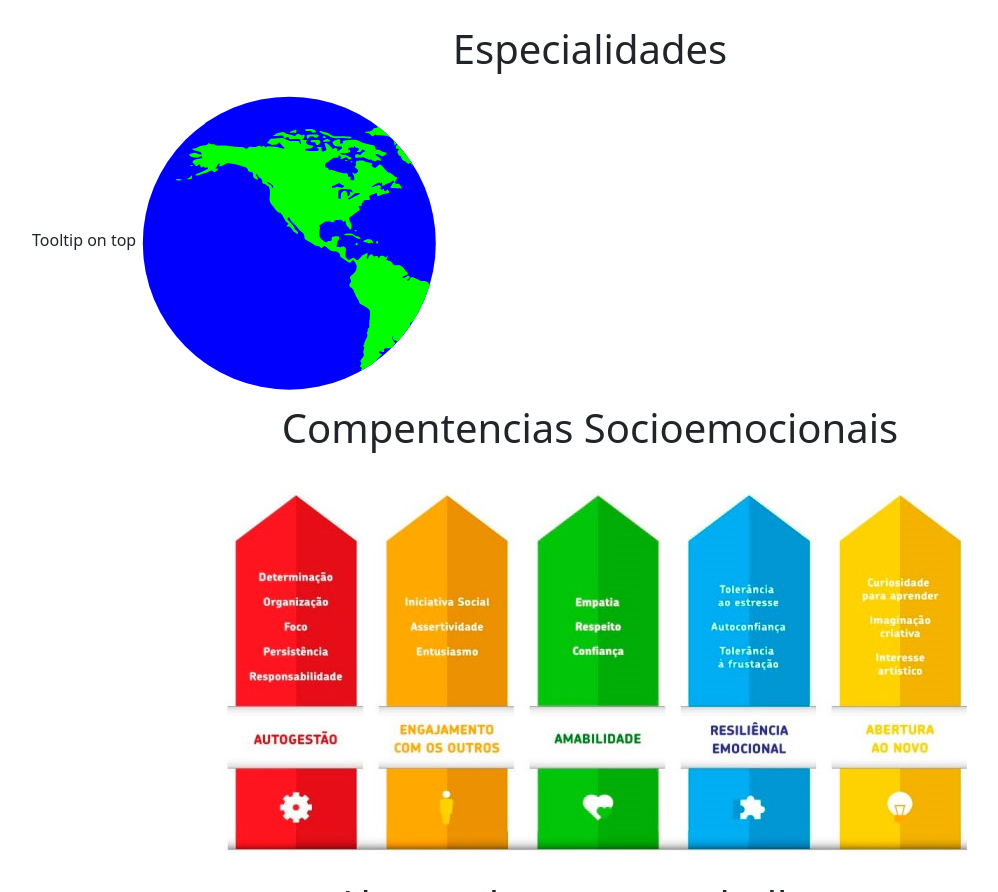
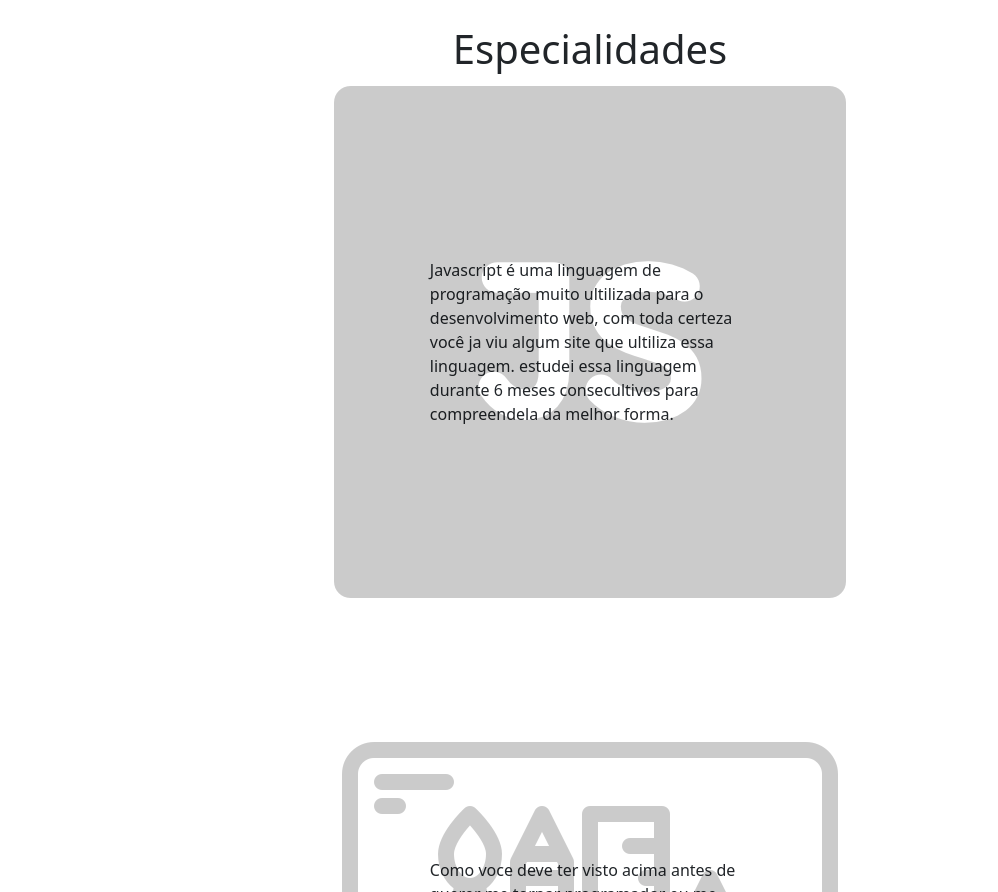
Before and after one commit to ProjetoVictor/Botstrap2.0, a plain HTML site: page index.html in a window 1280 px wide. Shown: the part 1453-2345 px from the top of the page, without its empty margins (50-1048 px from the left). Drawn offline with nearby package versions, Linux system fonts and the light colour scheme.

Commit message:
versão 5

```diff
--- a/css/estilo.css
+++ b/css/estilo.css
@@ -51,3 +51,43 @@ figure{
     visibility: visible;
     opacity: 1;
   }
+
+  .card{
+      margin: auto;
+      width: 33%;
+      background-color: var(--cinzaClaro);
+      border: none;
+  }
+
+  .card .face{
+      width: 100%;
+      height: 300px;
+  }
+
+  .card .face.face1{
+      display: flex;
+      justify-content: center;
+      align-items: center;
+      z-index: 1;
+      transform: translateY(100px);
+  }
+
+  .card .face.face1 .content{
+      opacity: 0.2;
+  }
+
+  .card .face.face2{
+    position: relative;
+    background: #fff;
+    display: flex;
+    justify-content: center;
+    align-items: center;
+    padding: 20px;
+    box-sizing: border-box;
+    transform: translateY(-200px);
+  }
+
+  .card .face.face2 .content p{
+    margin: 0;
+    padding: 0;
+  }
--- a/index.html
+++ b/index.html
@@ -98,11 +98,61 @@
         <div class="row">
           <h1 class="text-center titulo espacamentotexto">Especialidades</h1>
         </div>
-
-          <div data-bs-toggle="tooltip" data-bs-placement="top" title="Tooltip on top"> Tooltip on top
-            <img src="img/especialidades/terra.svg"/>
+        <div class="container">
+          <div class="card">
+            <div class="face face1">
+              <div class="content">
+                <img src="img/habilidades/javascript.png" class="img-card" alt="">
+              </div>
+            </div>
+            <div class="face face2">
+              <div class="content">
+                <p>Javascript é uma linguagem de programação muito ultilizada para o desenvolvimento web, com toda
+                  certeza você ja viu
+                  algum site que ultiliza essa linguagem. estudei essa linguagem durante 6 meses consecultivos
+                  para compreendela da melhor
+                  forma.
+                </p>
+              </div>
+            </div>
           </div>
-
+          <div class="card">
+            <div class="face face1">
+              <div class="content">
+                <img src="img/habilidades/desing.png" class="img-card" alt="">
+              </div>
+            </div>
+            <div class="face face2">
+              <div class="content">
+                <p>
+                  Como voce deve ter visto acima antes de querer me tornar programador eu me interecei muito pela
+                  area de desing grafico,
+                  ate fiz alguns cursos sobre montagem de fotos e banners, e tenho um grande conhecimento na area
+                  mesmo nao qurendo seguir
+                  carreira com ela.
+                </p>
+              </div>
+            </div>
+          </div>
+          <div class="card">
+            <div class="face face1">
+              <div class="content">
+                <img src="img/habilidades/responsive.png" class="img-card" alt="">
+              </div>
+            </div>
+            <div class="face face2">
+              <div class="content">
+                <p>Sem duvida alguma uma das coisas que mais gostei no mundo da TI foi o desenvolvimento web, foi
+                  onde "me encontrei" eu
+                  realmente gosto de criar sites bonitos e programar, por isso pretendo seguir minha carreira
+                  profisional como
+                  desenvolvedor full-stak.
+                </p>
+              </div>
+            </div>
+          </div>
+        </div>
+      </section>
       </section>
       <section id="socio">
         <div class="row">
```
Also changed, not shown: img/habilidades/desing.png (added), img/habilidades/javascript.png (added), img/habilidades/responsive.png (added).
